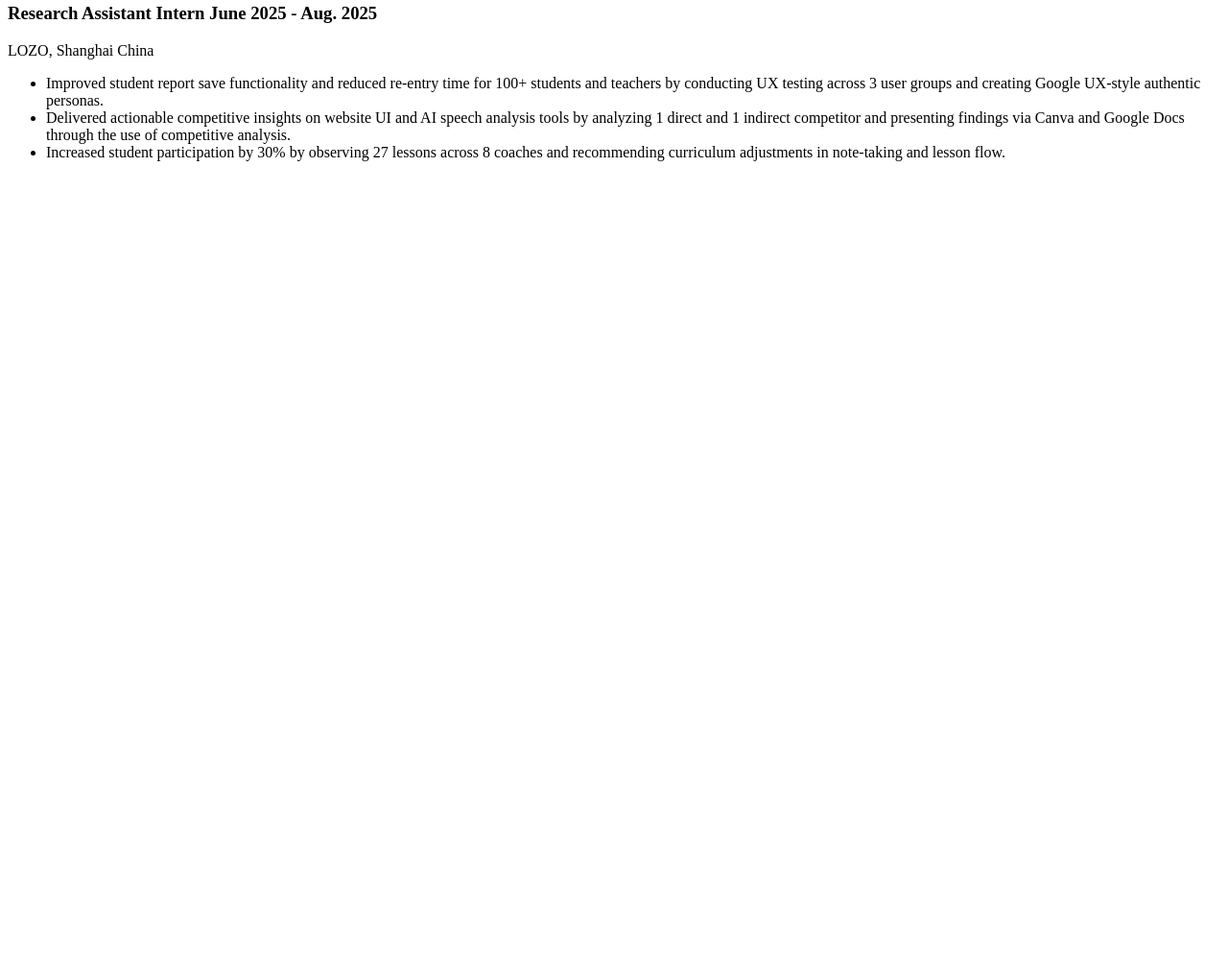
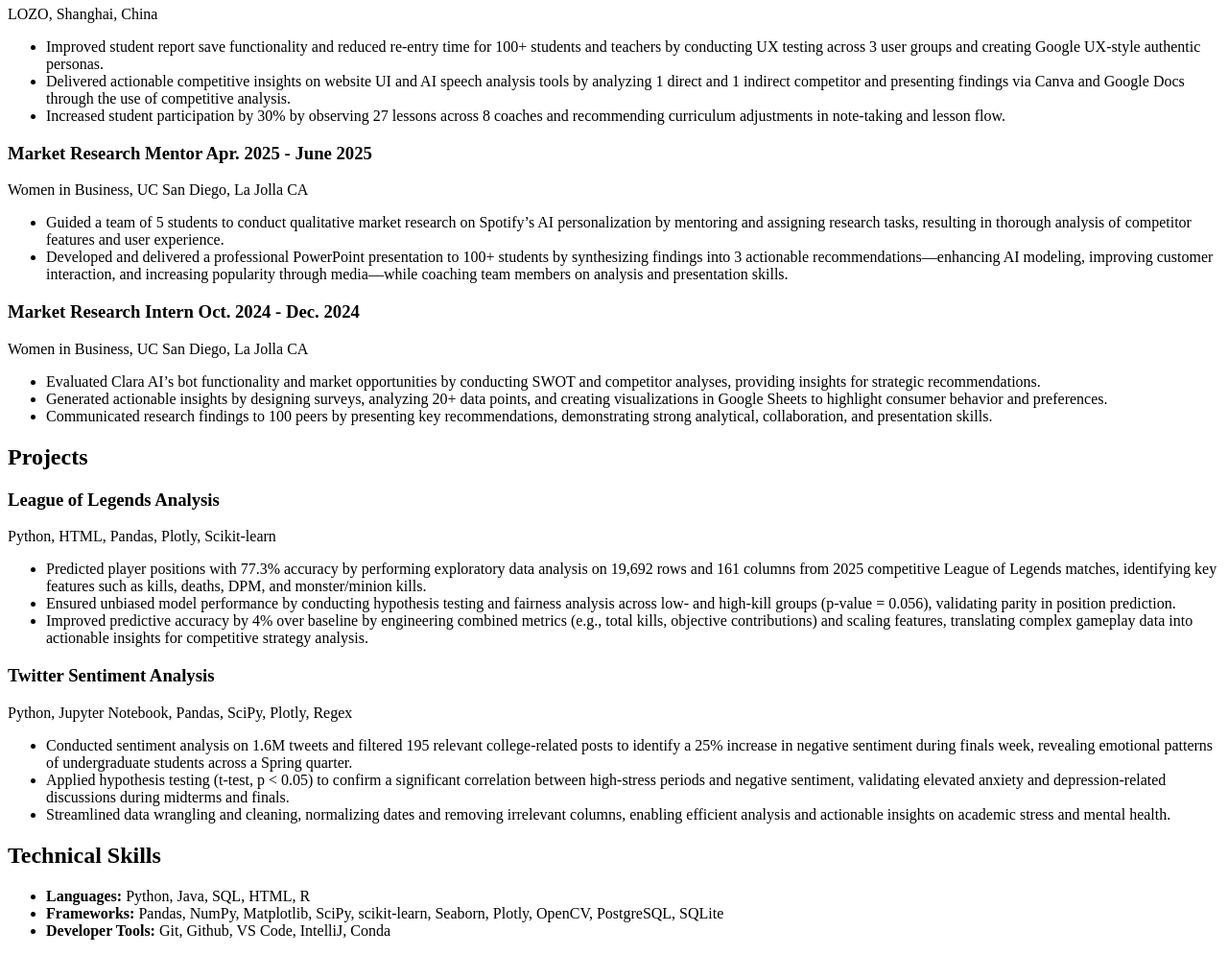
Before and after one commit to hannahskyg/portfolio, a plain HTML site: page resume/index.html in a window 1280 px wide. Shown: the part 365-1360 px from the top of the page at 96% size. Before the commit the page ends 800 px from the top, so only its background shows below. Drawn offline with Linux system fonts and the light colour scheme.

Commit message:
Adding Experiences and Projects

```diff
--- a/resume/index.html
+++ b/resume/index.html
@@ -14,7 +14,6 @@
   <a href="https://github.com/hannahskyg" target="_blank">GitHub</a>
 </nav>
     <h1>My Resume!</h1>
-    <p>My resume will be listed here soon!</p>
 
     <section></section>
     <h2>Education</h2>
@@ -29,29 +28,89 @@ Econometrics, Product Marketing and Management, Enterprise Finance, Microeconomi
 </li>
     </ul>
     </section>
-
 <section>
     <h2>Experience</h2>
     <h3>
         Research Assistant Intern
         <time>June 2025 - Aug. 2025</time>
     </h3>
-        <p>LOZO, Shanghai China</p>
-
+    <p>LOZO, Shanghai, China</p>
     <ul>
         <li>Improved student report save functionality and reduced re-entry time for 100+ students and teachers by conducting UX
         testing across 3 user groups and creating Google UX-style authentic personas.</li>
-            <li> Delivered actionable competitive insights on website UI and AI speech analysis tools by analyzing 1 direct and 1 indirect
-competitor and presenting findings via Canva and Google Docs through the use of competitive analysis.
-</li>
+        <li>Delivered actionable competitive insights on website UI and AI speech analysis tools by analyzing 1 direct and 1 indirect
+        competitor and presenting findings via Canva and Google Docs through the use of competitive analysis.</li>
         <li>Increased student participation by 30% by observing 27 lessons across 8 coaches and recommending curriculum
         adjustments in note-taking and lesson flow.</li>
-
     </ul>
 
+    <h3>
+        Market Research Mentor
+        <time>Apr. 2025 - June 2025</time>
+    </h3>
+    <p>Women in Business, UC San Diego, La Jolla CA</p>
+    <ul>
+        <li>Guided a team of 5 students to conduct qualitative market research on Spotify’s AI personalization by mentoring and
+        assigning research tasks, resulting in thorough analysis of competitor features and user experience.</li>
+        <li>Developed and delivered a professional PowerPoint presentation to 100+ students by synthesizing findings into 3
+        actionable recommendations—enhancing AI modeling, improving customer interaction, and increasing popularity through
+        media—while coaching team members on analysis and presentation skills.</li>
+    </ul>
 
+    <h3>
+        Market Research Intern
+        <time>Oct. 2024 - Dec. 2024</time>
+    </h3>
+    <p>Women in Business, UC San Diego, La Jolla CA</p>
+    <ul>
+        <li>Evaluated Clara AI’s bot functionality and market opportunities by conducting SWOT and competitor analyses,
+        providing insights for strategic recommendations.</li>
+        <li>Generated actionable insights by designing surveys, analyzing 20+ data points, and creating visualizations in Google
+        Sheets to highlight consumer behavior and preferences.</li>
+        <li>Communicated research findings to 100 peers by presenting key recommendations, demonstrating strong analytical,
+        collaboration, and presentation skills.</li>
+    </ul>
+</section>
 
+<section>
+    <h2>Projects</h2>
+    <h3>
+        League of Legends Analysis
+    </h3>
+    <p>Python, HTML, Pandas, Plotly, Scikit-learn</p>
+    <ul>
+        <li>Predicted player positions with 77.3% accuracy by performing exploratory data analysis on 19,692 rows and 161 columns
+        from 2025 competitive League of Legends matches, identifying key features such as kills, deaths, DPM, and
+        monster/minion kills.</li>
+        <li>Ensured unbiased model performance by conducting hypothesis testing and fairness analysis across low- and high-kill
+        groups (p-value = 0.056), validating parity in position prediction.</li>
+        <li>Improved predictive accuracy by 4% over baseline by engineering combined metrics (e.g., total kills, objective
+        contributions) and scaling features, translating complex gameplay data into actionable insights for competitive strategy
+        analysis.</li>
+    </ul>
 
+    <h3>
+        Twitter Sentiment Analysis
+    </h3>
+    <p>Python, Jupyter Notebook, Pandas, SciPy, Plotly, Regex</p>
+    <ul>
+        <li>Conducted sentiment analysis on 1.6M tweets and filtered 195 relevant college-related posts to identify a 25% increase in
+        negative sentiment during finals week, revealing emotional patterns of undergraduate students across a Spring quarter.</li>
+        <li>Applied hypothesis testing (t-test, p &lt; 0.05) to confirm a significant correlation between high-stress periods and negative
+        sentiment, validating elevated anxiety and depression-related discussions during midterms and finals.</li>
+        <li>Streamlined data wrangling and cleaning, normalizing dates and removing irrelevant columns, enabling efficient analysis
+        and actionable insights on academic stress and mental health.</li>
+    </ul>
 </section>
+
+<section>
+    <h2>Technical Skills</h2>
+    <ul>
+        <li><strong>Languages:</strong> Python, Java, SQL, HTML, R</li>
+        <li><strong>Frameworks:</strong> Pandas, NumPy, Matplotlib, SciPy, scikit-learn, Seaborn, Plotly, OpenCV, PostgreSQL, SQLite</li>
+        <li><strong>Developer Tools:</strong> Git, Github, VS Code, IntelliJ, Conda</li>
+    </ul>
+</section>
+
 </body>
 </html>
```
Lines whose indentation alone changed are shown as unchanged.
